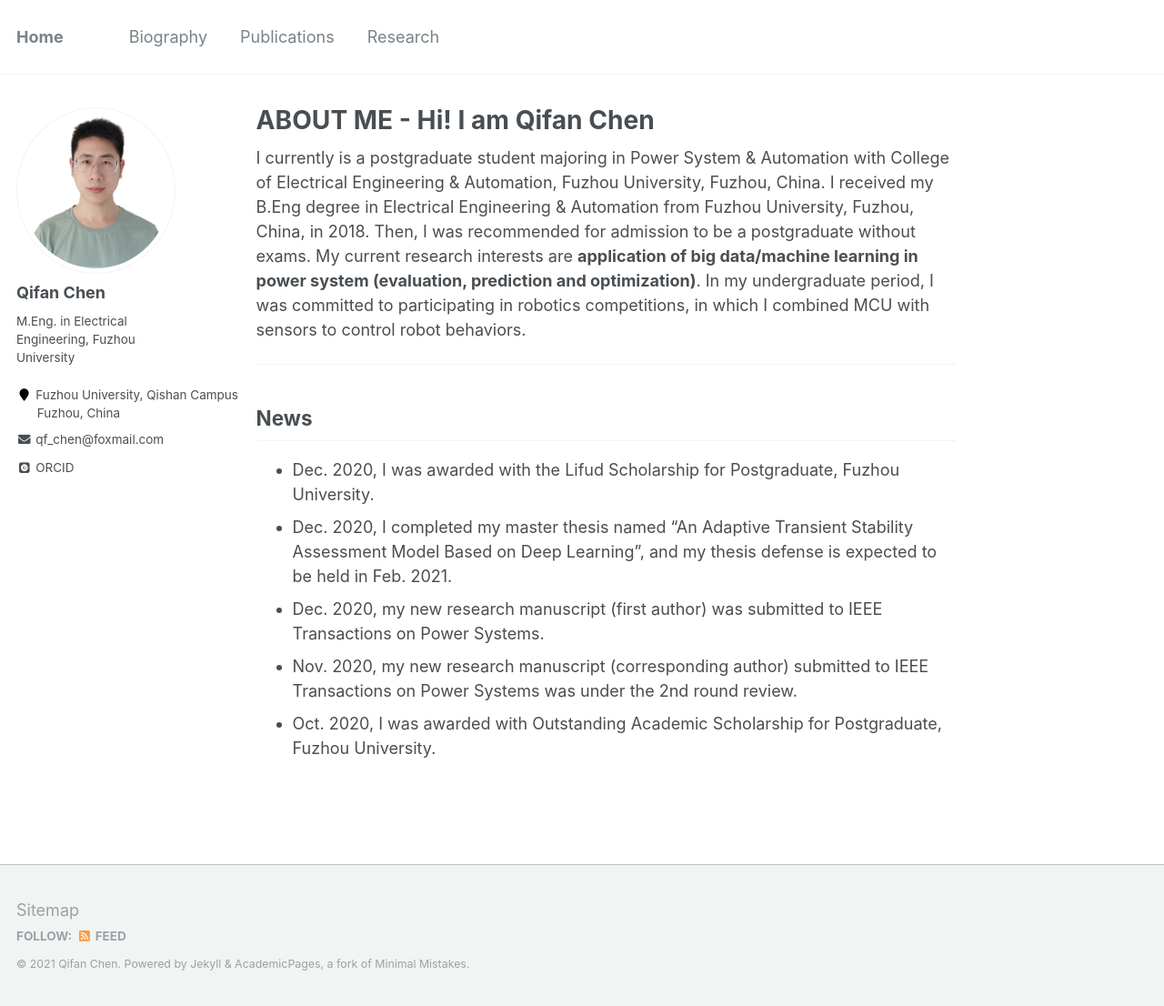
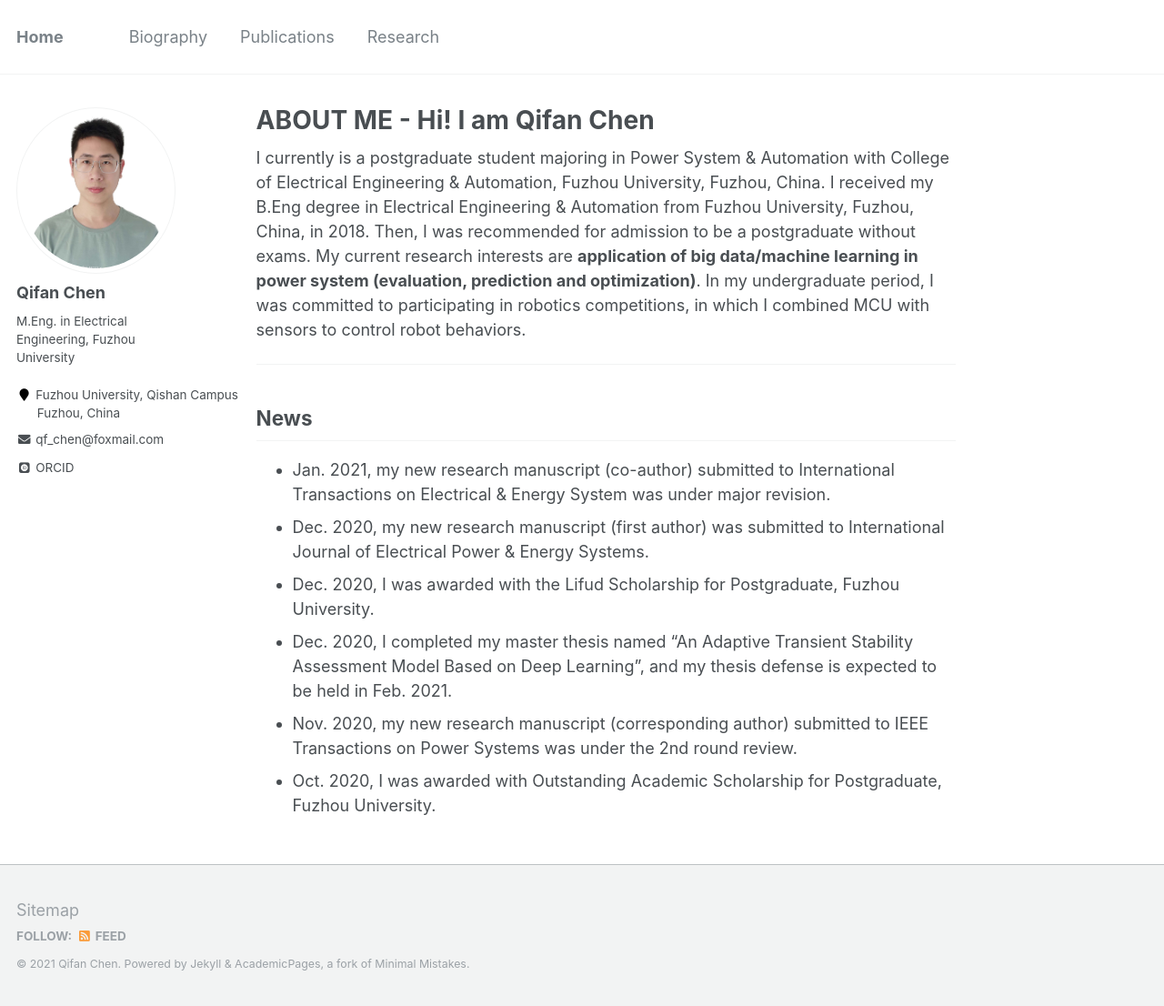
Before and after one commit to ChQf/ChQf.github.io, a Jekyll site: the page built from _pages/about.md, in a window 1280 px wide and 1106 px high. Shown: the whole window at 91% size. Built offline with Jekyll 4.4.1, drawn with Linux system fonts in a browser that asks for light colours; some web fonts are replaced.

Commit message:
update210108
about, biography, and research

```diff
--- a/_pages/about.md
+++ b/_pages/about.md
@@ -18,9 +18,10 @@ In my undergraduate period, I was committed to participating in robotics competi
 
 ## News
 
+* Jan. 2021, my new research manuscript (co-author) submitted to International Transactions on Electrical & Energy System was under major revision.
+* Dec. 2020, my new research manuscript (first author) was submitted to International Journal of Electrical Power & Energy Systems.
 * Dec. 2020, I was awarded with the Lifud Scholarship for Postgraduate, Fuzhou University.
 * Dec. 2020, I completed my master thesis named "An Adaptive Transient Stability Assessment Model Based on Deep Learning", and my thesis defense is expected to be held in Feb. 2021.
-* Dec. 2020, my new research manuscript (first author) was submitted to IEEE Transactions on Power Systems.
 * Nov. 2020, my new research manuscript (corresponding author) submitted to IEEE Transactions on Power Systems was under the 2nd round review.
 * Oct. 2020, I was awarded with Outstanding Academic Scholarship for Postgraduate, Fuzhou University.
 
```
Also changed, not shown: _pages/biography.md (+2 -1 lines), _pages/research.md (+2 -1 lines).
